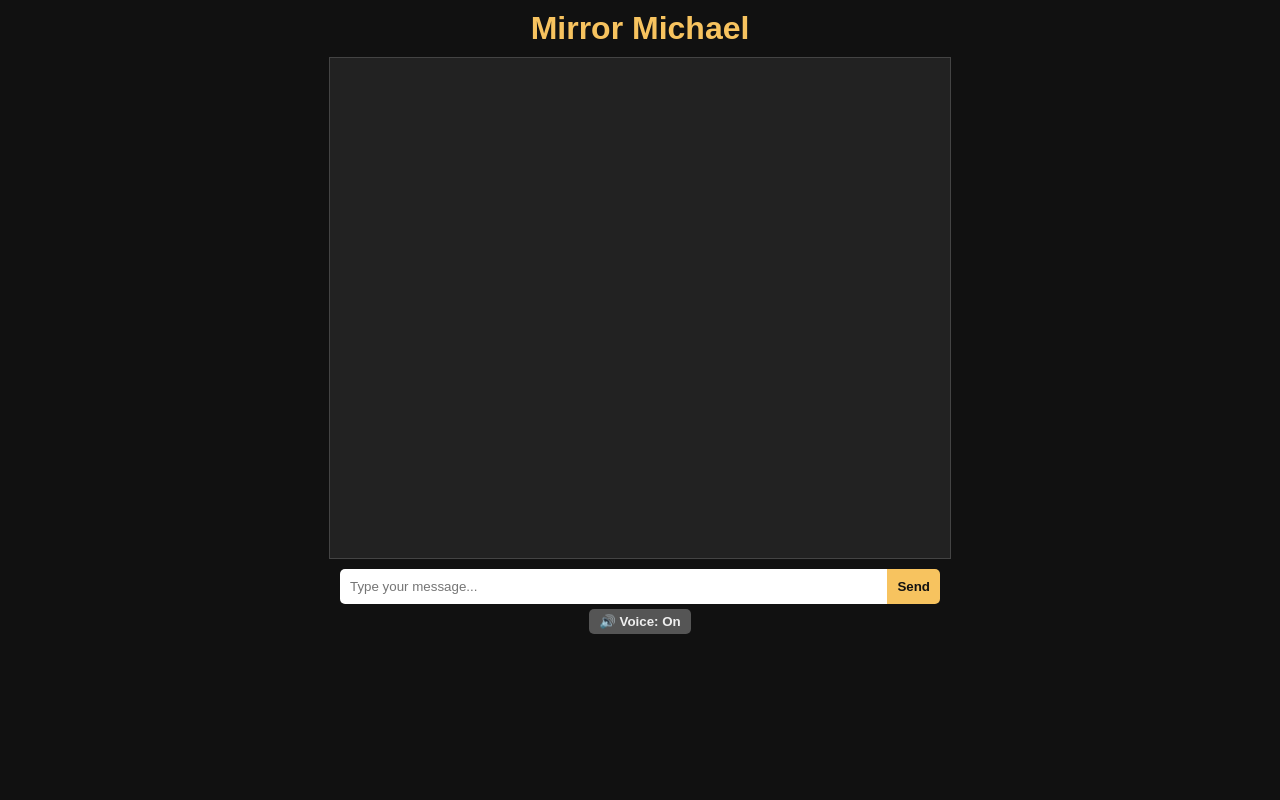
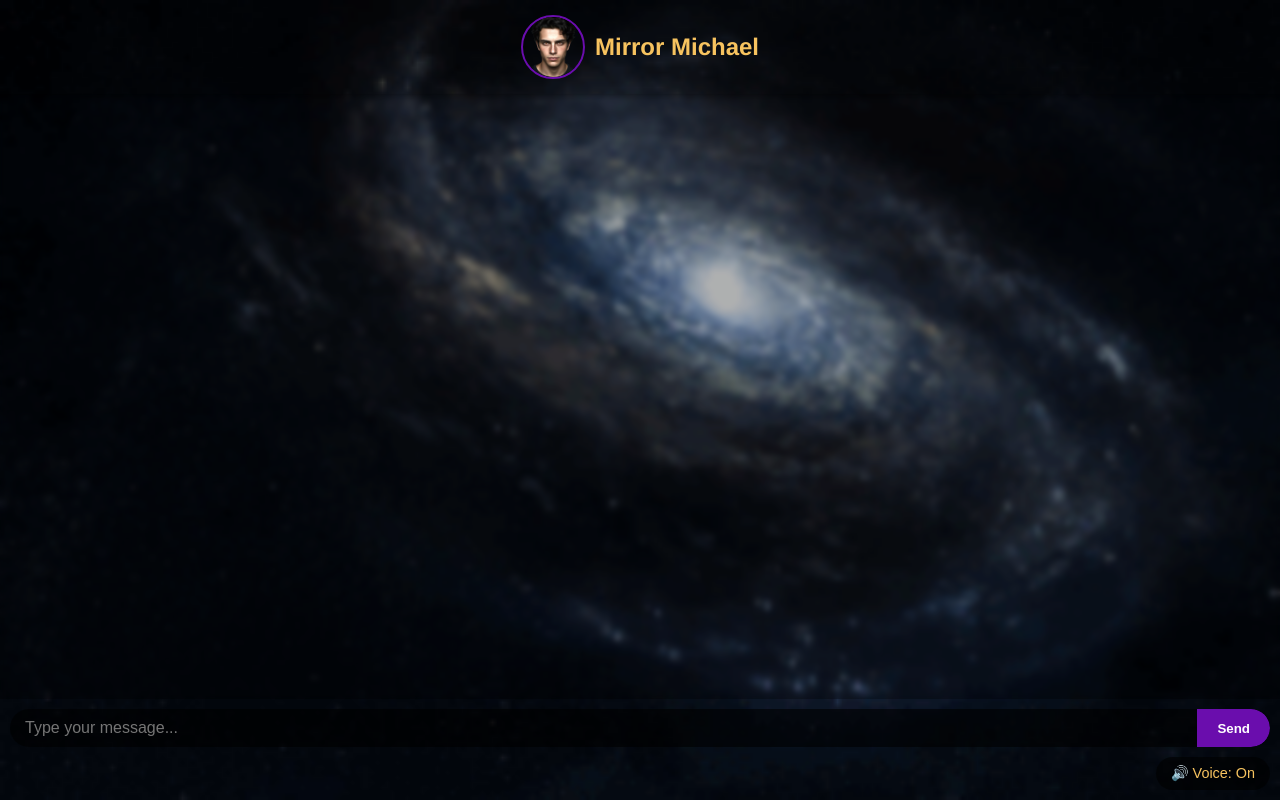
Before and after one commit to jcspookykitty/Mirror-Michael, a website: page public/index.html in a window 1280 px wide. Drawn offline with Linux system fonts and the light colour scheme.

Commit message:
Update index.html

```diff
--- a/public/index.html
+++ b/public/index.html
@@ -1,102 +1,142 @@
 <!DOCTYPE html>
 <html lang="en">
 <head>
-  <meta charset="UTF-8">
+  <meta charset="UTF-8" />
   <title>Mirror Michael</title>
   <style>
     body {
-      font-family: Arial, sans-serif;
-      background: #111;
+      margin: 0;
+      font-family: 'Helvetica Neue', sans-serif;
+      background: url('galaxy.gif') no-repeat center center fixed;
+      background-size: cover;
       color: #eee;
       display: flex;
       flex-direction: column;
-      align-items: center;
       height: 100vh;
-      margin: 0;
+      overflow: hidden;
     }
 
-    h1 {
-      margin: 10px;
+    #header {
+      display: flex;
+      align-items: center;
+      justify-content: center;
+      background: rgba(0, 0, 0, 0.5);
+      padding: 15px;
+      box-shadow: 0 2px 5px rgba(0,0,0,0.5);
+    }
+
+    #header img {
+      width: 60px;
+      height: 60px;
+      border-radius: 50%;
+      margin-right: 10px;
+      border: 2px solid #6a0dad;
+    }
+
+    #header h1 {
+      margin: 0;
       color: #f7c35f;
+      font-size: 1.5em;
     }
 
     #chat-box {
-      width: 90%;
-      max-width: 600px;
-      height: 60vh;
+      flex: 1;
       overflow-y: auto;
-      border: 1px solid #444;
       padding: 10px;
-      background: #222;
-      margin-bottom: 10px;
+      display: flex;
+      flex-direction: column;
+      background: rgba(0, 0, 0, 0.3);
+      backdrop-filter: blur(2px);
     }
 
     .message {
+      max-width: 80%;
       margin: 5px 0;
-      padding: 5px 10px;
-      border-radius: 5px;
+      padding: 10px 15px;
+      border-radius: 20px;
+      word-wrap: break-word;
     }
 
     .user {
-      background: #444;
-      text-align: right;
+      align-self: flex-end;
+      background: rgba(106, 13, 173, 0.8);
+      color: #fff;
     }
 
     .michael {
-      background: #333;
-      text-align: left;
+      align-self: flex-start;
+      background: rgba(0, 0, 0, 0.6);
+      color: #f7c35f;
     }
 
     .typing {
       font-style: italic;
-      color: #aaa;
+      color: #bbb;
+      align-self: flex-start;
     }
 
-    form {
+    #chat-form {
       display: flex;
-      width: 90%;
-      max-width: 600px;
+      margin: 10px;
+      background: rgba(0, 0, 0, 0.6);
+      border-radius: 30px;
+      overflow: hidden;
     }
 
     input[type="text"] {
       flex: 1;
-      padding: 10px;
+      padding: 10px 15px;
       border: none;
-      border-radius: 5px 0 0 5px;
       outline: none;
+      background: transparent;
+      color: #eee;
+      font-size: 1em;
     }
 
-    button {
-      padding: 10px;
+    button[type="submit"] {
+      background: #6a0dad;
+      color: #fff;
       border: none;
-      background: #f7c35f;
-      color: #111;
-      border-radius: 0 5px 5px 0;
+      padding: 0 20px;
       cursor: pointer;
       font-weight: bold;
+      border-radius: 0 30px 30px 0;
+      transition: background 0.3s;
+    }
+
+    button[type="submit"]:hover {
+      background: #8a2be2;
     }
 
     #toggle-voice {
-      margin-top: 5px;
-      background: #555;
-      color: #eee;
-      border-radius: 5px;
-      padding: 5px 10px;
+      margin: 0 10px 10px;
+      background: rgba(0, 0, 0, 0.6);
+      color: #f7c35f;
+      border: none;
+      border-radius: 20px;
+      padding: 8px 15px;
       cursor: pointer;
+      font-size: 0.9em;
+      align-self: flex-end;
     }
 
     a {
       color: #f7c35f;
-      text-decoration: none;
+      text-decoration: underline;
     }
 
     a:hover {
-      text-decoration: underline;
+      color: #fff;
     }
+
   </style>
 </head>
 <body>
-  <h1>Mirror Michael</h1>
+  <div id="header">
+    <img src="michael.png" alt="Michael's face">
+    <h1>Mirror Michael</h1>
+  </div>
+
   <div id="chat-box"></div>
 
   <form id="chat-form">
```
